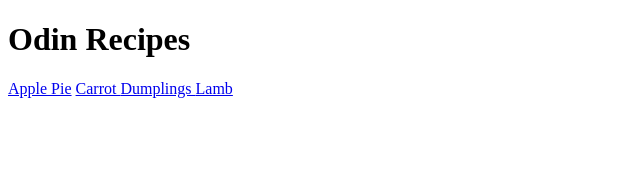
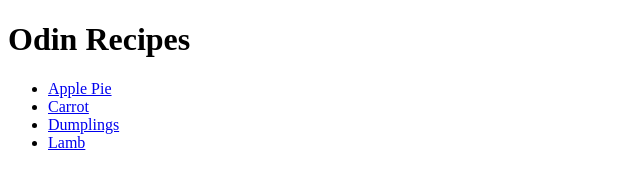
Before and after one commit to PawelBelczyk/odin-recipes, a plain HTML site: page index.html in a window 1280 px wide. Shown: the whole page, without its empty margins (0-640 px from the left). Drawn offline with Linux system fonts and the light colour scheme.

Commit message:
added unordered list in index.html

```diff
--- a/index.html
+++ b/index.html
@@ -7,11 +7,12 @@
 </head>
 <body>
 <h1> Odin Recipes</h1>
-<a href="recipes/apple_pie.html"> Apple Pie</a>
-<a href="recipes/carrot.html"> Carrot </a>
-<a href="recipes/dumplings.html"> Dumplings </a>
-<a href="recipes/lamb.html"> Lamb </a>
-
+<ul>
+<li><a href="recipes/apple_pie.html"> Apple Pie</a></li>
+<li><a href="recipes/carrot.html"> Carrot </a></li>
+<li><a href="recipes/dumplings.html"> Dumplings </a></li>
+<li><a href="recipes/lamb.html"> Lamb </a></li>
+</ul>
 
 </body>
 </html>
```
